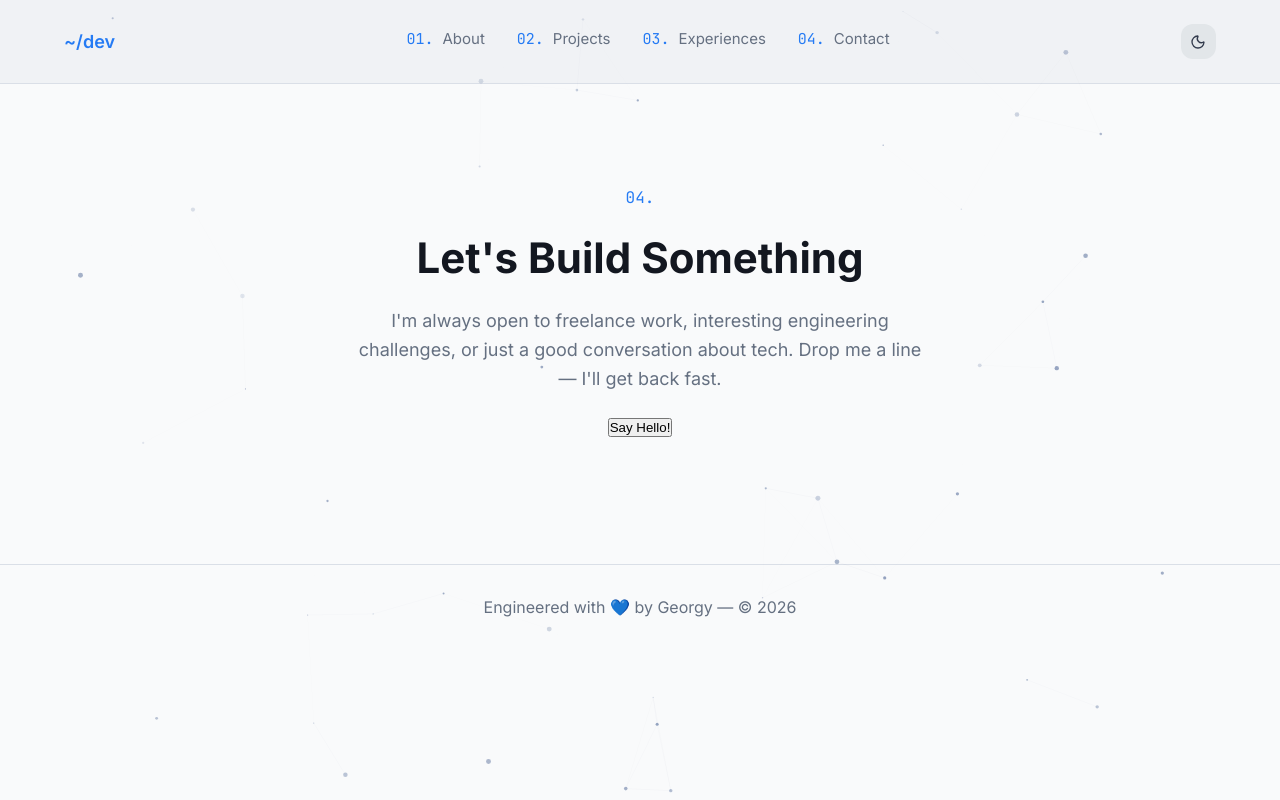
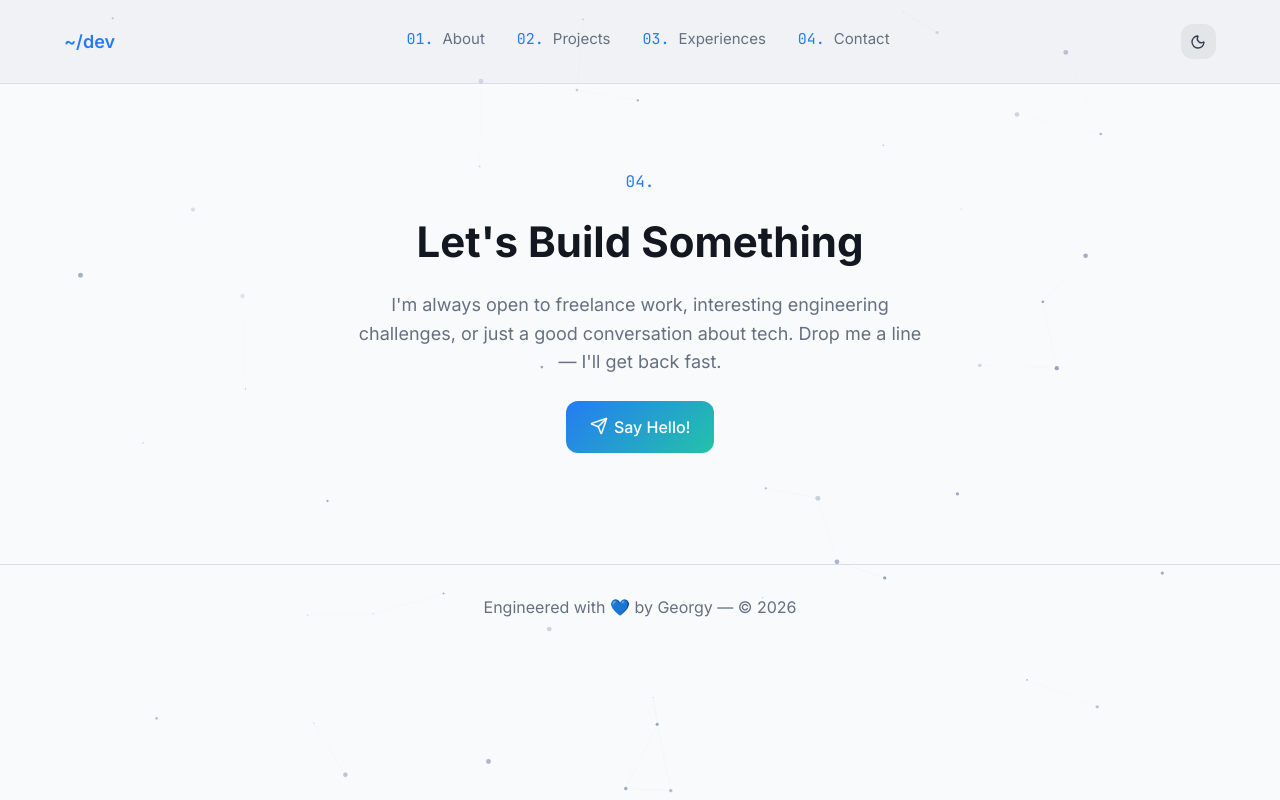
Before and after one commit to geo-777/geo-portfolio, a React (Vite) app: page / in a window 1280 px wide. Built offline with nearby package versions, Linux system fonts and the light colour scheme.

Commit message:
updated contact page

```diff
--- a/package.json
+++ b/package.json
@@ -10,6 +10,7 @@
     "preview": "vite preview"
   },
   "dependencies": {
+    "@fortawesome/free-brands-svg-icons": "^7.2.0",
     "lucide-react": "^1.13.0",
     "react": "^19.2.5",
     "react-dom": "^19.2.5"
--- a/src/components/ContactUs.jsx
+++ b/src/components/ContactUs.jsx
@@ -1,3 +1,5 @@
+import { Send } from "lucide-react";
+
 const ContactUs = () => {
   return (
     <section className="contactUs">
@@ -13,12 +15,19 @@ const ContactUs = () => {
         </span>
         <span className="contact-desc-lines">— I'll get back fast.</span>
       </p>
-      <button>Say Hello!</button>
+      <a
+        href="https://wa.me/919400779364?text=Hey%20Georgy"
+        target="_blank"
+        className="whatsapp-link"
+      >
+        <Send size={18} />
+        <p>Say Hello!</p>
+      </a>
       <div className="contact-links">
-        <div className="contact-link-item"></div>
-        <div className="contact-link-item"></div>
-        <div className="contact-link-item"></div>
-        <div className="contact-link-item"></div>
+        <a className="contact-link-item"></a>
+        <a className="contact-link-item"></a>
+        <a className="contact-link-item"></a>
+        <a className="contact-link-item"></a>
       </div>
     </section>
   );
--- a/src/styles/app.css
+++ b/src/styles/app.css
@@ -106,7 +106,9 @@ nav {
   border: none;
   color: var(--foreground);
   cursor: pointer;
-  transition: color 0.2s ease, transform 0.2s ease;
+  transition:
+    color 0.2s ease,
+    transform 0.2s ease;
 }
 .close-btn:hover {
   color: var(--primary);
@@ -133,7 +135,7 @@ nav {
     left: 0;
     width: 100vw;
     height: 100vh;
-    background-color: var(--card); /* respects the theme */
+    background-color: var(--card);
     z-index: 1000;
     display: flex;
     flex-direction: column;
@@ -142,7 +144,10 @@ nav {
     opacity: 0;
     visibility: hidden;
     transform: translateY(-20px);
-    transition: opacity 0.4s ease, transform 0.4s ease, visibility 0.4s;
+    transition:
+      opacity 0.4s ease,
+      transform 0.4s ease,
+      visibility 0.4s;
   }
 
   .nav-overlay.open {
@@ -151,7 +156,6 @@ nav {
     transform: translateY(0);
   }
 
-  /* Make links vertical layout and large text */
   .nav-overlay .links {
     flex-direction: column;
     gap: 2.5rem;
@@ -219,7 +223,20 @@ footer {
   line-height: 1.8rem;
   display: block;
 }
-
+.whatsapp-link {
+  display: flex;
+  background-image: linear-gradient(
+    135deg,
+    var(--gradient-start) 0%,
+    var(--gradient-end) 100%
+  );
+  color: var(--primary-foreground);
+  gap: 0.4rem;
+  text-decoration: none;
+  font-weight: 500;
+  border-radius: var(--radius);
+  padding: 1rem 1.5rem;
+}
 @media (max-width: 850px) {
   .contactUs {
     gap: 1rem;
@@ -232,6 +249,6 @@ footer {
     font-size: 16px;
   }
   .contact-desc-lines {
-    display: inline; /* allows smooth paragraph wrapping on small screens */
+    display: inline;
   }
 }
```
Also changed, not shown: 1 other file (tests, documents, lock files or other folders).
